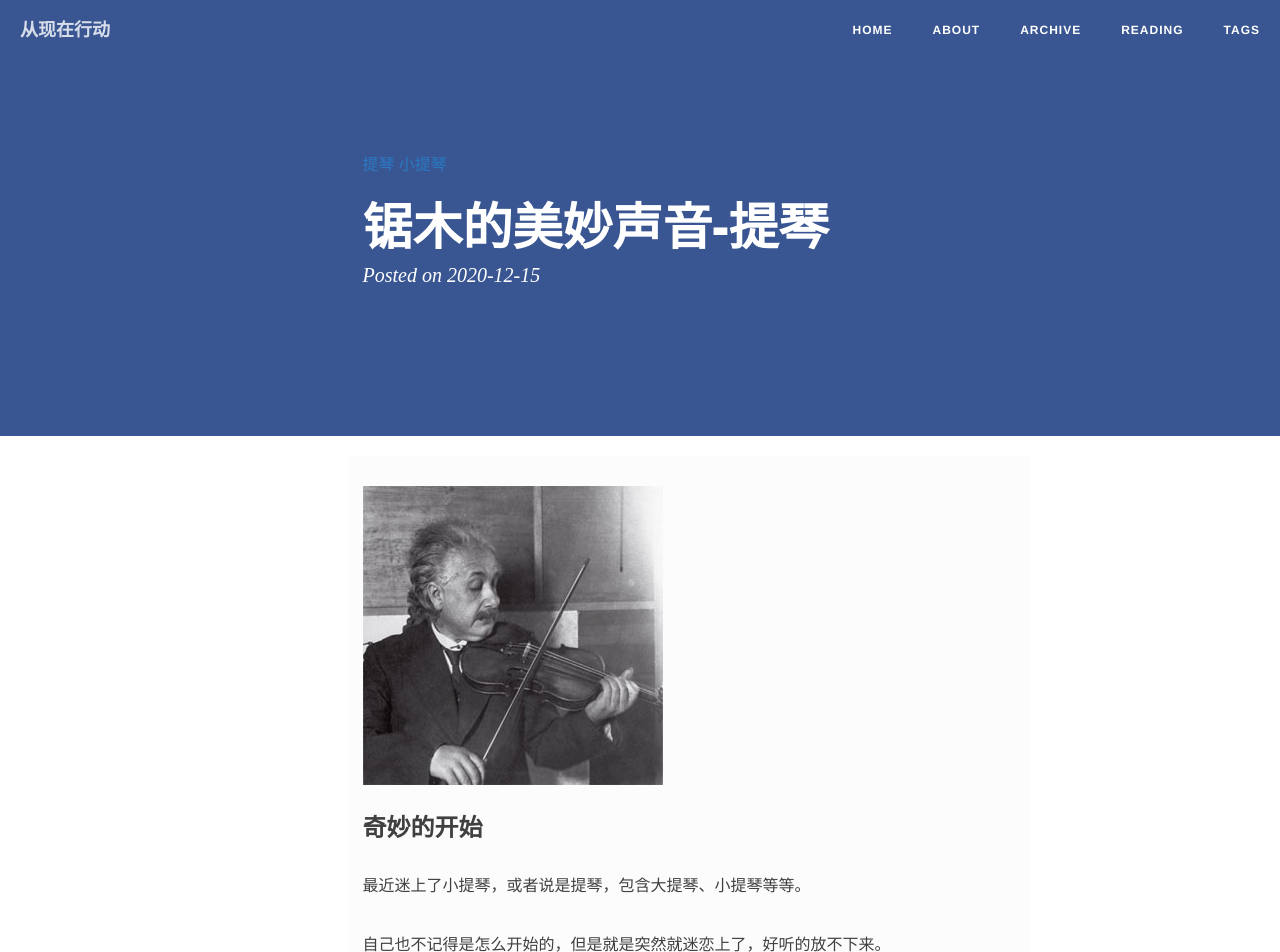
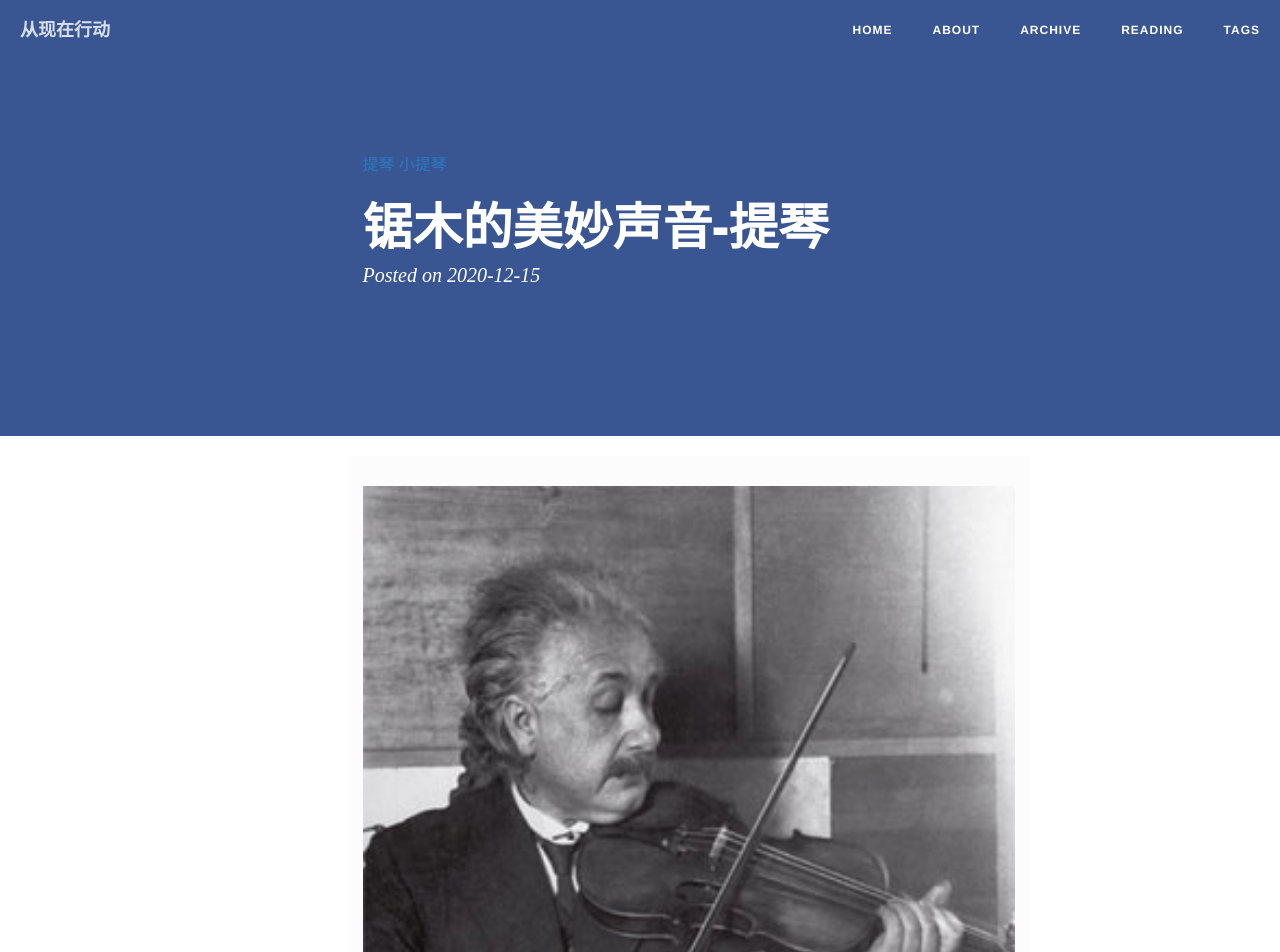
Before and after one commit to sanbuguan/sanbuguan.github.io, a Jekyll site: the page built from _posts/2020-12-15-BeautyOfViolin.md, in a window 1280 px wide. Shown: the top 952 px of the page. Built offline with Jekyll 4.4.1, drawn with Linux system fonts in a browser that asks for light colours; nearby versions of some CDN libraries; comment, search, counter and statistics services are not loaded.

Commit message:
update Violin Music By Cloud Netease

```diff
--- a/_posts/2020-12-15-BeautyOfViolin.md
+++ b/_posts/2020-12-15-BeautyOfViolin.md
@@ -8,7 +8,7 @@
 hidden: false
 ---
 
-![]({{ "/assert/20201215_1.jpg" | prepend: site.img_location }})
+![]({{ "/assert/20201215_1.jpg" | prepend: site.img_location }}){:width="100%"}
 
 ### 奇妙的开始
 
@@ -19,6 +19,8 @@
 自己主要听的是一些比较流行的曲子，中间除了单纯的小提琴，还有大提琴，弦乐组合，那种感觉无以言表。
 
 来欣赏艺术家们的演绎吧。
+
+<iframe  frameborder="auto" border="1" marginwidth="0" marginheight="0" width="100%" height=450 src="//music.163.com/outchain/player?type=0&id=5384867967&auto=0&height=430"></iframe>
 
 ### 1. David Garrett
 
```
